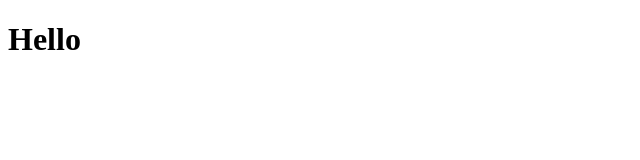
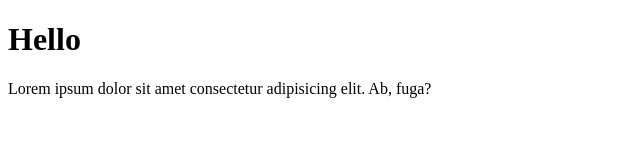
Before and after one commit to ying55203/MORE-FITNESS, a plain HTML site: page index.html in a window 1280 px wide. Shown: the whole page, without its empty margins (0-640 px from the left). Drawn offline with Linux system fonts and the light colour scheme.

Commit message:
增加了一個段落

```diff
--- a/index.html
+++ b/index.html
@@ -8,5 +8,6 @@
 </head>
 <body>
     <h1>Hello</h1>
+    <p>Lorem ipsum dolor sit amet consectetur adipisicing elit. Ab, fuga?</p>
 </body>
 </html>
```
